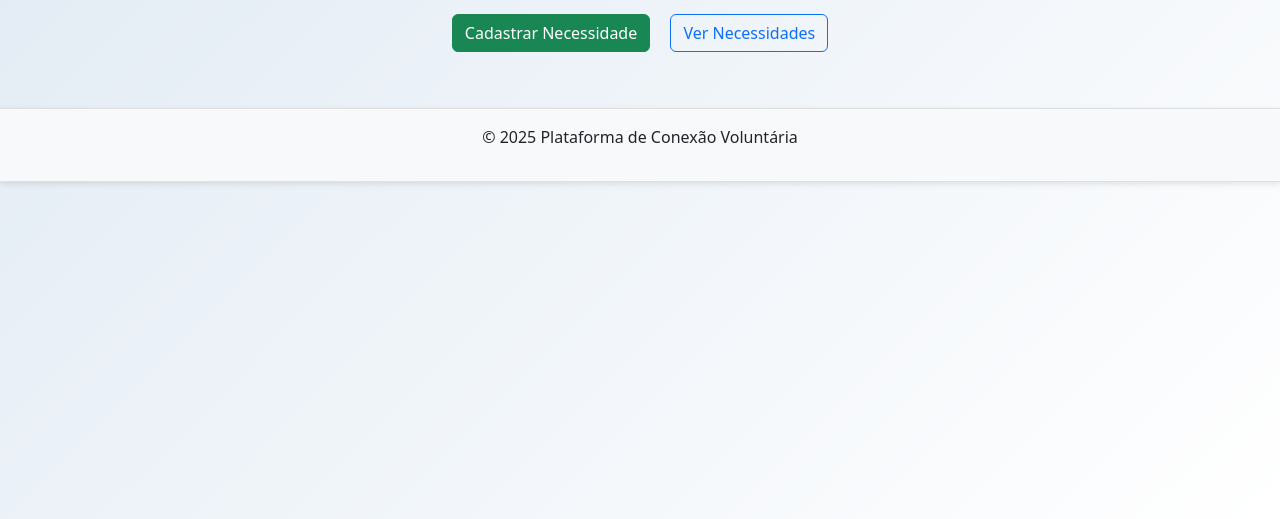
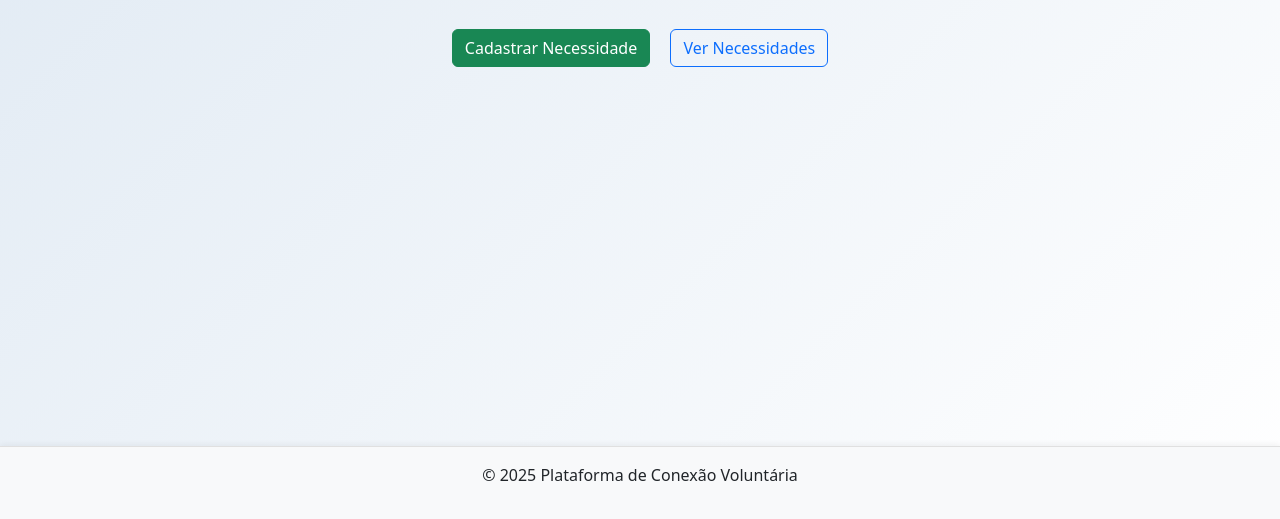
Before and after one commit to 07gonzales/ConexaoVolutaria-AvaliacaoWEB, a plain HTML site: page index.html in a window 1280 px wide. Shown: the part 281-800 px from the top of the page. Drawn offline with nearby package versions, Linux system fonts and the light colour scheme.

Commit message:
Alterando uma parte da estrutura e inserindo configurações de estilização para garantir o funcionamento e a fixação do footer ao rodapé da página

```diff
--- a/CSS/style.css
+++ b/CSS/style.css
@@ -1,3 +1,12 @@
+
+html, body {
+    height: 100%;
+    margin: 0;
+    padding: 0;
+    display: flex;
+    flex-direction: column;
+}
+
 * {
     box-sizing: border-box;
     margin: 0;
@@ -9,26 +18,33 @@ body {
     background: linear-gradient(135deg, #dfe9f3 0%, #ffffff 100%);
     color: #333;
     line-height: 1.6;
-    min-height: 100vh;
     scroll-behavior: smooth;
 }
 
-/* Cabeçalho e Rodapé */
+
+main {
+    flex: 1;
+    padding: 1rem;
+    max-width: 1000px;
+    margin: 0 auto;
+    width: 100%;
+}
+
+
 header, footer {
     background-color: #ffffffcc;
     backdrop-filter: blur(10px);
-    border-bottom: 1px solid #e0e0e0;
     box-shadow: 0 2px 6px rgba(0, 0, 0, 0.1);
     padding: 1rem 2rem;
-    position: sticky;
-    top: 0;
+    text-align: center;
     z-index: 1000;
-    text-align: center;
 }
+
 
 footer {
     border-top: 1px solid #e0e0e0;
-    margin-top: 3rem;
+    box-shadow: 0 -2px 6px rgba(0, 0, 0, 0.05);
+    margin-top: auto;
 }
 
 /* Botões */
```
Also changed, not shown: cadastro.html (line endings or trailing spaces).
